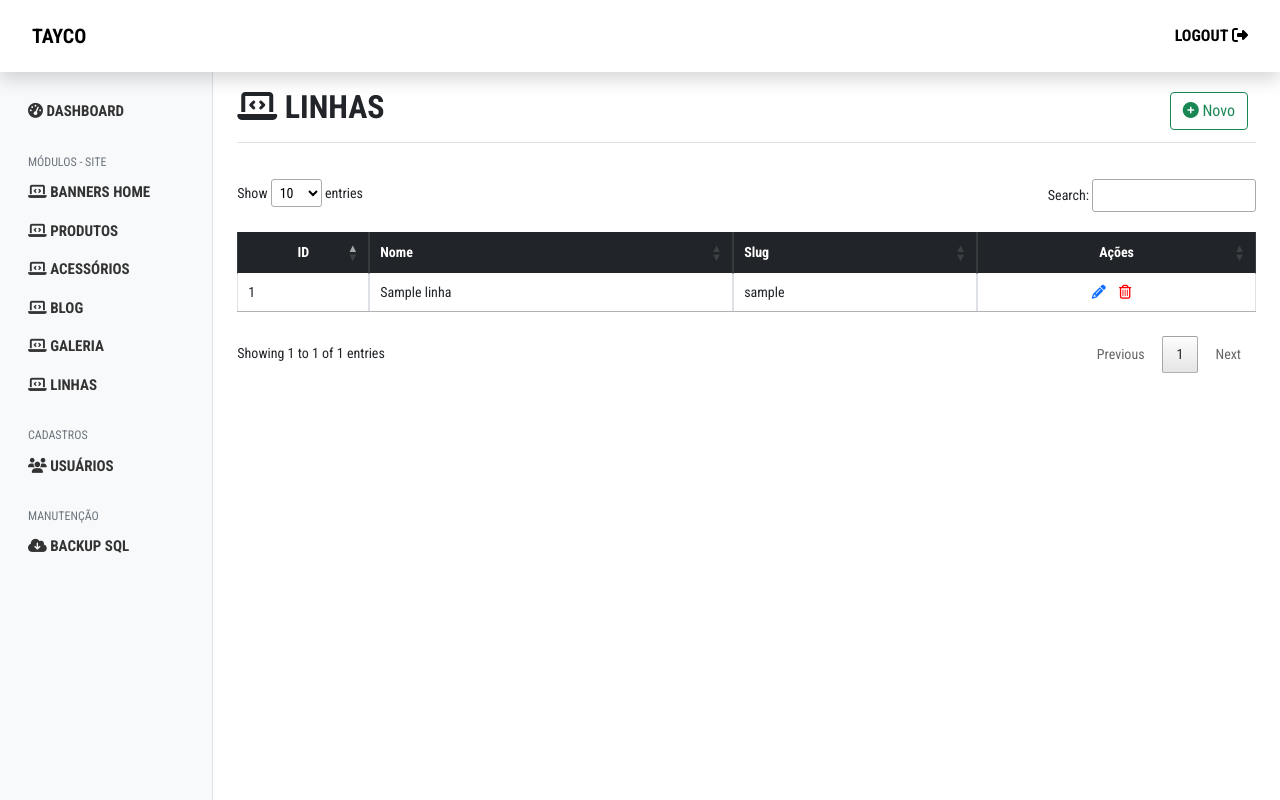
After one commit to IgorConstant/tayco, a CodeIgniter app: page /tayco/index.php/linhas_admin in a window 1280 px wide. The commit adds this page. Run offline with CodeIgniter, Linux system fonts and the light colour scheme; tables that the repository leaves empty hold one stand-in row (values such as "Sample post"); some libraries are stand-ins or nearby versions.

Commit message:
Módulo de linhas

```diff
--- /dev/null
+++ b/application/controllers/Linhas_admin.php
@@ -0,0 +1,126 @@
+<?php
+defined('BASEPATH') or exit('No direct script access allowed');
+ob_start();
+
+class Linhas_admin extends CI_Controller
+{
+
+    //Construtor
+    public function __construct()
+    {
+
+        parent::__construct();
+
+        //Load do Model
+        $this->load->model('linhas_model');
+
+        //Load Form_validation
+        $this->load->library('form_validation');
+
+        //Load Helper URL
+        $this->load->helper('url');
+    }
+
+    public function index()
+    {
+        $this->listar();
+    }
+
+    public function listar()
+    {
+        //Titulo
+        $data['titulo_site']    = 'Gerenciador de Conteúdo';
+        $data['titulo_pagina']  = 'Linhas';
+        $data['objetos']        = $this->linhas_model->listar();
+
+
+        //Load dos arquivos de layout
+        $this->load->view('dashboard/header', $data);
+        $this->load->view('dashboard/linhas/list');
+        $this->load->view('dashboard/footer');
+    }
+
+
+    public function adicionar()
+    {
+
+
+        $this->form_validation->set_rules('nome', 'Nome', 'required', array('required' => 'É necessário informar o nome'));
+        $this->form_validation->set_rules('nome', 'Slug', 'required', array('required' => 'É necessário informar o slug'));
+
+
+        if ($this->form_validation->run() == TRUE) {
+
+            $inputAddAcessorio['nome_linha']    = $this->input->post('nome');
+            $inputAddAcessorio['slug']          = $this->input->post('slug');
+
+
+            $this->linhas_model->adicionar($inputAddAcessorio);
+            $this->session->set_flashdata('msg', '<div class="alert alert-success">Acessório adicionado com sucesso!</div>');
+            redirect('linhas_admin', 'refresh');
+
+        } else {
+
+
+            //Titulo
+            $data['titulo_site'] = 'Gerenciador de Conteúdo';
+            $data['titulo_pagina'] = 'Adicionar Linha';
+
+            //Load dos arquivos de layout
+            $this->load->view('dashboard/header', $data);
+            $this->load->view('dashboard/linhas/add');
+            $this->load->view('dashboard/footer');
+        }
+    }
+
+
+    public function editar($id = NULL)
+    {
+
+        $query = $this->linhas_model->getById($id);
+
+        $this->form_validation->set_rules('nome', 'Nome', 'required', array('required' => 'É necessário informar o nome'));
+        $this->form_validation->set_rules('slug', 'Slug', 'required', array('required' => 'É necessário informar o slug'));
+
+        if ($this->form_validation->run() == TRUE) {
+
+            $inputEditAcessorio['nome_linha']   = $this->input->post('nome');
+            $inputEditAcessorio['slug']         = $this->input->post('slug');
+
+            $this->linhas_model->atualizar($inputEditAcessorio, ['id' => $this->input->post('id')]);
+            $this->session->set_flashdata('msg', '<div class="alert alert-success" role="alert">Atualizado com sucesso!</div>');
+            redirect('linhas_admin', 'refresh');
+
+        } else {
+
+            //Titulo
+            $data['titulo_pagina']  = 'Editar Linha';
+            $data['query']          = $query;
+
+            //Load dos arquivos de layout
+            $this->load->view('dashboard/header', $data);
+            $this->load->view('dashboard/linhas/edit');
+            $this->load->view('dashboard/footer');
+        }
+    }
+
+
+    public function apagar($id = NULL)
+    {
+
+        if (!$id) {
+            $this->session->set_flashdata('msg', '<div class="alert alert-danger" role="alert">Erro! Você deve selecionar um Acessório</div>');
+            redirect('linhas_admin', 'refresh');
+        }
+
+        $query = $this->linhas_model->getById($id);
+
+        if (!$query) {
+            $this->session->set_flashdata('msg', '<div class="alert alert-danger" role="alert">Erro! Acessório não encontrado</div>');
+        }
+
+        $this->linhas_model->deletar($query->id);
+        $this->session->set_flashdata('msg', '<div class="alert alert-success" role="alert">Acessório Apagado com Sucesso!</div>');
+        redirect('linhas_admin', 'refresh');
+    }
+}
--- /dev/null
+++ b/application/models/Linhas_model.php
@@ -0,0 +1,41 @@
+<?php
+defined('BASEPATH') or exit('No direct script access allowed');
+
+class Linhas_model extends CI_Model
+{
+    public function listar()
+    {
+        return $this->db->get('app_linha')->result();
+    }
+
+    public function adicionar($dados = NULL)
+    {
+        if (is_array($dados)) {
+            $this->db->insert('app_linha', $dados);
+        }
+    }
+
+    public function getById($id = NULL)
+    {
+        if ($id) {
+            $this->db->where('id', $id);
+            $this->db->limit(1);
+            return $this->db->get('app_linha')->row();
+        }
+    }
+
+
+    public function atualizar($dados = NULL, $condicao = NULL)
+    {
+        if (is_array($dados) && is_array($condicao)) {
+            $this->db->update('app_linha', $dados, $condicao);
+        }
+    }
+
+    public function deletar($id = NULL)
+    {
+        if ($id) {
+            $this->db->delete('app_linha', ['id' => $id]);
+        }
+    }
+}
--- a/application/views/dashboard/header.php
+++ b/application/views/dashboard/header.php
@@ -78,6 +78,9 @@
                         <li class="nav-item">
                             <?php echo anchor('galeria', '<span><i class="fas fa-laptop-code"></i> Galeria</span>', array('class' => 'nav-link')) ?>
                         </li>
+                        <li class="nav-item">
+                            <?php echo anchor('linhas_admin', '<span><i class="fas fa-laptop-code"></i> Linhas</span>', array('class' => 'nav-link')) ?>
+                        </li>
                     </ul>
                     <h6 class="sidebar-heading d-flex justify-content-between align-items-center px-3 mt-4 mb-1 text-muted">
                         <span>Cadastros</span>
--- /dev/null
+++ b/application/views/dashboard/linhas/list.php
@@ -0,0 +1,37 @@
+<main class="col-md-9 ms-sm-auto col-lg-10 px-md-4">
+    <div class="d-flex justify-content-between flex-wrap flex-md-nowrap align-items-center pt-3 pb-2 mb-3 border-bottom">
+        <h1 class="h2"><i class="fas fa-laptop-code"></i> <?php echo $titulo_pagina ?></h1>
+        <div class="btn-toolbar mb-2 mb-md-0">
+            <div class="btn-group me-2">
+                <?php echo anchor('linhas_admin/adicionar', '<i class="fas fa-plus-circle"></i> <span>Novo</span>', array('class' => 'btn btn-outline-success')) ?>
+            </div>
+        </div>
+    </div>
+
+    <div class="row">
+        <div class="col-12 col-sm-12">
+            <table id="mainTable" class="table table-bordered align-middle">
+                <thead class="table-dark">
+                    <tr>
+                        <th class="text-center">ID</th>
+                        <th>Nome</th>
+                        <th>Slug</th>
+                        <th class="text-center">Ações</th>
+                    </tr>
+                </thead>
+                <tbody>
+                    <?php foreach ($objetos as $obj) { ?>
+                        <tr>
+                            <td><?= $obj->id ?></td>
+                            <td><?= $obj->nome_linha ?></td>
+                            <td><?= $obj->slug ?></td>
+                            <td class="text-center">
+                                <?= anchor('linhas_admin/editar/' . $obj->id, '<i class="fas fa-pencil"></i>', array('title' => 'Editar')) ?>
+                                <?= anchor('linhas_admin/apagar/' . $obj->id, '<i class="far fa-trash-alt"></i>', array('title' => 'Excluir')) ?>
+                            </td>
+                        </tr>
+                    <?php } ?>
+                </tbody>
+            </table>
+        </div>
+</main>
```
Also changed, not shown: application/views/dashboard/linhas/add.php (added, +39 -0 lines), application/views/dashboard/linhas/edit.php (added, +39 -0 lines).
